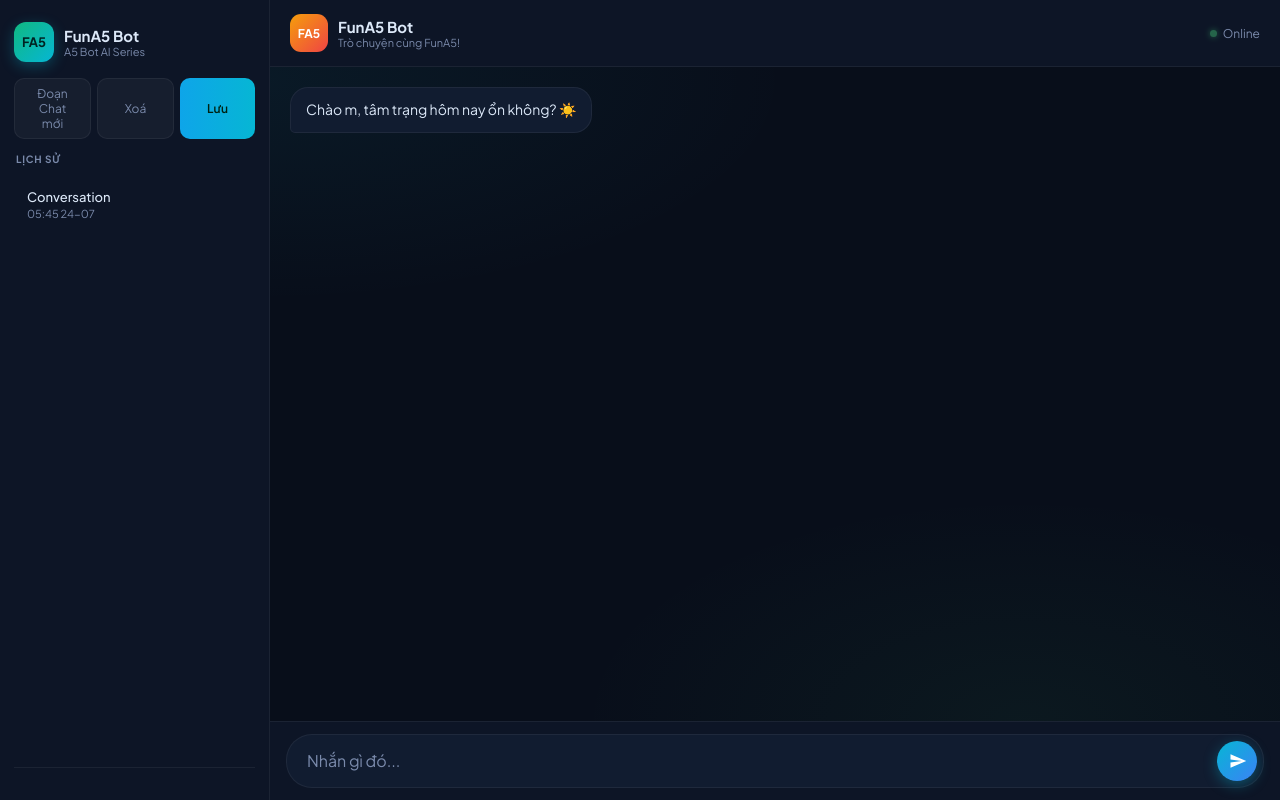
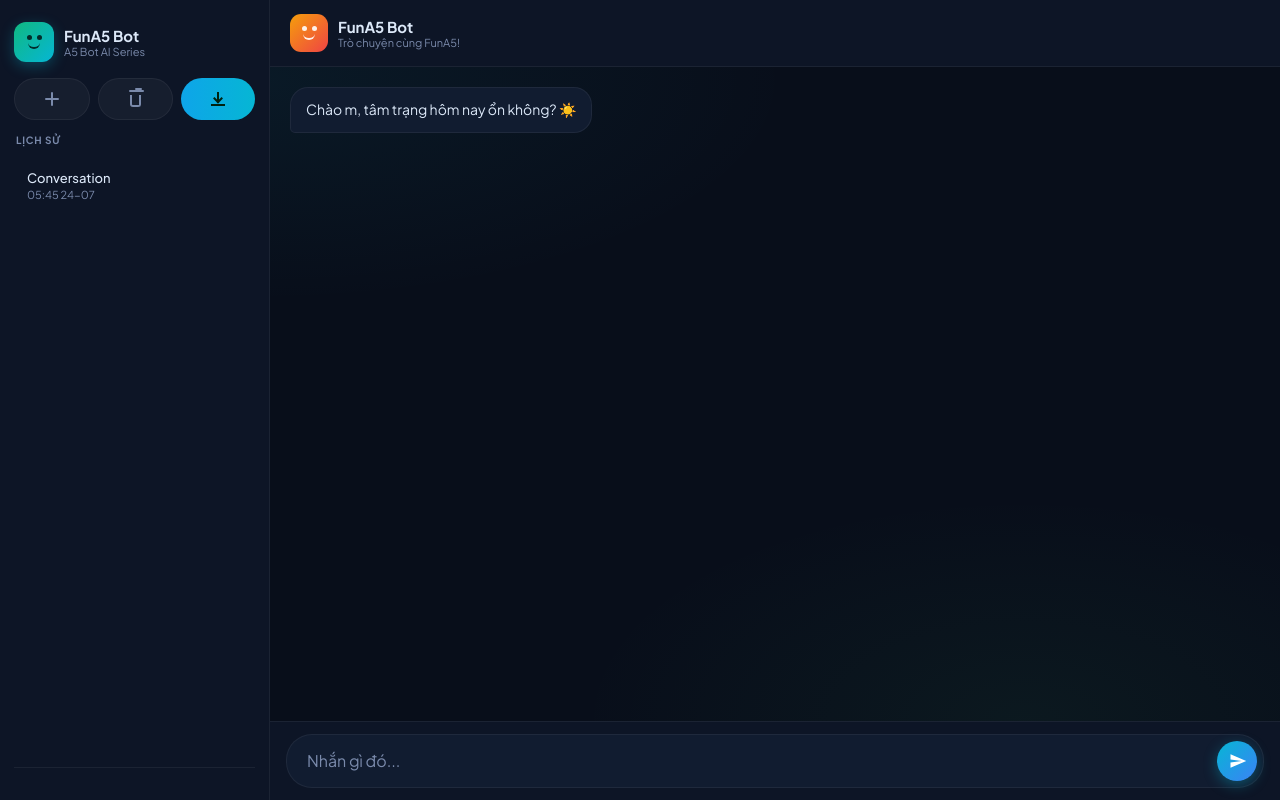
Before and after one commit to minhmeitv/FunA5-Bot-, a plain HTML site: page index.html in a window 1280 px wide. Drawn offline with Linux system fonts and the light colour scheme.

Commit message:
Add files via upload

```diff
--- a/index.html
+++ b/index.html
@@ -76,38 +76,105 @@ body {
   border-radius: 12px;
   background: linear-gradient(135deg, #10b981, #06b6d4);
   display: grid; place-items: center;
-  font-weight: 700; font-size: 13px;
-  color: #022;
   box-shadow: 0 4px 14px rgba(6,182,212,0.3);
   flex-shrink: 0;
+}
+/* Mặt bot vẽ thuần bằng CSS, dùng chung cho logo sidebar và avatar header */
+.bot-face { display: flex; flex-direction: column; align-items: center; gap: 3px; }
+.bot-eyes { display: flex; gap: 5px; }
+.bot-eye {
+  width: 5px; height: 5px;
+  border-radius: 50%;
+  background: rgba(2,20,20,0.85);
+}
+.bot-mouth {
+  width: 12px; height: 6px;
+  border-bottom: 2px solid rgba(2,20,20,0.85);
+  border-radius: 0 0 8px 8px;
 }
 .brand-info h1 { font-size: 15px; font-weight: 700; line-height: 1.2; }
 .brand-info p { font-size: 11px; color: var(--muted); }
 
 .sidebar-btns {
   display: flex;
-  gap: 6px;
+  gap: 8px;
 }
-.btn {
+/* Nút dạng viên thuốc (pill), chỉ dùng đồ hoạ CSS thay cho chữ */
+.icon-btn {
   background: rgba(255,255,255,0.04);
   border: 1px solid var(--border);
-  padding: 7px 12px;
-  border-radius: 10px;
+  height: 42px;
+  border-radius: 999px;
   color: var(--muted);
-  font-size: 12px;
   font-family: inherit;
   cursor: pointer;
   transition: all 0.15s;
   flex: 1;
+  display: flex;
+  align-items: center;
+  justify-content: center;
 }
-.btn:hover { background: rgba(255,255,255,0.08); color: var(--text); }
-.btn.primary {
+.icon-btn:hover { background: rgba(255,255,255,0.08); color: var(--text); transform: translateY(-1px); }
+.icon-btn:active { transform: translateY(0); }
+.icon-btn.primary {
   background: linear-gradient(90deg, #0ea5e9, #06b6d4);
   color: #021;
-  font-weight: 600;
   border: none;
 }
-.btn.primary:hover { opacity: 0.9; }
+.icon-btn.primary:hover { opacity: 0.9; }
+
+.icon-plus, .icon-trash, .icon-save { position: relative; width: 14px; height: 14px; }
+.icon-plus::before, .icon-plus::after {
+  content: '';
+  position: absolute;
+  background: currentColor;
+  border-radius: 2px;
+}
+.icon-plus::before { width: 14px; height: 2px; top: 6px; left: 0; }
+.icon-plus::after { width: 2px; height: 14px; top: 0; left: 6px; }
+
+.icon-trash {
+  width: 11px; height: 12px;
+  margin-top: 4px;
+  border: 2px solid currentColor;
+  border-top: none;
+  border-radius: 0 0 3px 3px;
+}
+.icon-trash::before {
+  content: '';
+  position: absolute;
+  top: -5px; left: -3px;
+  width: 15px; height: 2px;
+  background: currentColor;
+  border-radius: 2px;
+}
+.icon-trash::after {
+  content: '';
+  position: absolute;
+  top: -7px; left: 3px;
+  width: 7px; height: 2px;
+  background: currentColor;
+  border-radius: 2px;
+}
+
+.icon-save { width: 14px; height: 3px; border-bottom: 2px solid currentColor; margin-top: 11px; }
+.icon-save::before {
+  content: '';
+  position: absolute;
+  left: 50%; bottom: 3px;
+  width: 2px; height: 9px;
+  background: currentColor;
+  transform: translateX(-50%);
+}
+.icon-save::after {
+  content: '';
+  position: absolute;
+  left: 50%; bottom: 2px;
+  width: 7px; height: 7px;
+  border-right: 2px solid currentColor;
+  border-bottom: 2px solid currentColor;
+  transform: translateX(-50%) rotate(45deg);
+}
 
 .sidebar-label {
   font-size: 10px;
@@ -187,35 +254,22 @@ body {
   border-radius: 11px;
   background: linear-gradient(135deg, #f59e0b, #ef4444);
   display: grid; place-items: center;
-  font-weight: 700; font-size: 12px;
-  color: #fff;
 }
+.avatar .bot-eye { background: rgba(255,255,255,0.9); }
+.avatar .bot-mouth { border-bottom-color: rgba(255,255,255,0.9); }
 .title h2 { font-size: 15px; font-weight: 700; }
 .title p { font-size: 11px; color: var(--muted); }
 
-.status-dot {
+/* ========== MESSAGES ========== */
+.messages-shell {
+  position: relative;
+  flex: 1;
   display: flex;
-  align-items: center;
-  gap: 6px;
-  font-size: 12px;
-  color: var(--muted);
+  min-height: 0;
 }
-.status-dot::before {
-  content: '';
-  width: 7px; height: 7px;
-  border-radius: 50%;
-  background: #4ade80;
-  box-shadow: 0 0 6px #4ade80;
-  animation: pulse-dot 2s infinite;
-}
-@keyframes pulse-dot {
-  0%, 100% { opacity: 1; }
-  50% { opacity: 0.4; }
-}
-
-/* ========== MESSAGES ========== */
 .messages {
   flex: 1;
+  min-height: 0;
   overflow-y: auto;
   padding: 20px 20px 8px;
   display: flex;
@@ -226,6 +280,42 @@ body {
 .messages::-webkit-scrollbar { width: 4px; }
 .messages::-webkit-scrollbar-track { background: transparent; }
 .messages::-webkit-scrollbar-thumb { background: rgba(255,255,255,0.1); border-radius: 4px; }
+
+/* Nút mũi tên cuộn xuống cuối (vẽ hoàn toàn bằng CSS) */
+.scroll-bottom-btn {
+  position: absolute;
+  right: 18px;
+  bottom: 14px;
+  width: 38px; height: 38px;
+  border-radius: 50%;
+  background: var(--panel2);
+  border: 1px solid var(--border);
+  box-shadow: 0 6px 18px rgba(0,0,0,0.4);
+  display: flex;
+  align-items: center;
+  justify-content: center;
+  cursor: pointer;
+  opacity: 0;
+  visibility: hidden;
+  pointer-events: none;
+  transform: translateY(8px) scale(0.9);
+  transition: opacity 0.2s ease, transform 0.2s ease, visibility 0.2s, background 0.15s;
+  z-index: 5;
+}
+.scroll-bottom-btn.show {
+  opacity: 1;
+  visibility: visible;
+  pointer-events: auto;
+  transform: translateY(0) scale(1);
+}
+.scroll-bottom-btn:hover { background: rgba(255,255,255,0.1); }
+.scroll-bottom-btn:active { transform: scale(0.92); }
+.arrow-down-icon {
+  width: 9px; height: 9px;
+  border-right: 2px solid var(--text);
+  border-bottom: 2px solid var(--text);
+  transform: rotate(45deg) translate(-1px,-2px);
+}
 
 .msg {
   max-width: 72%;
@@ -418,7 +508,12 @@ body {
     <button class="sidebar-close" id="sidebarClose">✕ Đóng</button>
 
     <div class="brand">
-      <div class="logo">FA5</div>
+      <div class="logo">
+        <div class="bot-face">
+          <div class="bot-eyes"><span class="bot-eye"></span><span class="bot-eye"></span></div>
+          <div class="bot-mouth"></div>
+        </div>
+      </div>
       <div class="brand-info">
         <h1>FunA5 Bot</h1>
         <p>A5 Bot AI Series</p>
@@ -426,9 +521,9 @@ body {
     </div>
 
     <div class="sidebar-btns">
-      <button class="btn" id="newConvBtn">Đoạn Chat mới</button>
-      <button class="btn" id="clearBtn">Xoá</button>
-      <button class="btn primary" id="saveBtn">Lưu</button>
+      <button class="icon-btn" id="newConvBtn" title="Đoạn chat mới" aria-label="Đoạn chat mới"><span class="icon-plus"></span></button>
+      <button class="icon-btn" id="clearBtn" title="Xoá lịch sử" aria-label="Xoá lịch sử"><span class="icon-trash"></span></button>
+      <button class="icon-btn primary" id="saveBtn" title="Lưu cuộc trò chuyện" aria-label="Lưu cuộc trò chuyện"><span class="icon-save"></span></button>
     </div>
 
     <div class="sidebar-label">Lịch sử</div>
@@ -443,17 +538,26 @@ body {
     <div class="header">
       <div class="header-left">
         <button class="menu-btn" id="menuBtn">☰</button>
-        <div class="avatar">FA5</div>
+        <div class="avatar">
+          <div class="bot-face">
+            <div class="bot-eyes"><span class="bot-eye"></span><span class="bot-eye"></span></div>
+            <div class="bot-mouth"></div>
+          </div>
+        </div>
         <div class="title">
           <h2>FunA5 Bot</h2>
           <p>Trò chuyện cùng FunA5!</p>
         </div>
       </div>
-      <div class="status-dot">Online</div>
     </div>
 
     <!-- Messages -->
-    <div class="messages" id="messages" aria-live="polite"></div>
+    <div class="messages-shell">
+      <div class="messages" id="messages" aria-live="polite"></div>
+      <button class="scroll-bottom-btn" id="scrollBottomBtn" title="Xuống cuối" aria-label="Cuộn xuống tin nhắn mới nhất">
+        <span class="arrow-down-icon"></span>
+      </button>
+    </div>
 
     <!-- Input -->
     <div class="input-wrap">
@@ -664,6 +768,7 @@ const sidebar = document.getElementById('sidebar');
 const overlay = document.getElementById('overlay');
 const menuBtn = document.getElementById('menuBtn');
 const sidebarClose = document.getElementById('sidebarClose');
+const scrollBtn = document.getElementById('scrollBottomBtn');
 
 // Sidebar toggle
 function openSidebar() {
@@ -709,6 +814,17 @@ function appendBubble(role, text, animate = true) {
 function scrollBottom() {
   msgsEl.scrollTop = msgsEl.scrollHeight;
 }
+
+// Hiện nút mũi tên khi người dùng cuộn lên đọc lại tin nhắn cũ,
+// tự ẩn đi khi đã ở cuối khung chat.
+function isNearBottom(threshold = 60) {
+  return msgsEl.scrollHeight - msgsEl.scrollTop - msgsEl.clientHeight < threshold;
+}
+function updateScrollBtn() {
+  scrollBtn.classList.toggle('show', !isNearBottom());
+}
+msgsEl.addEventListener('scroll', updateScrollBtn);
+scrollBtn.addEventListener('click', scrollBottom);
 
 function esc(s) {
   return s.replace(/&/g,'&amp;').replace(/</g,'&lt;').replace(/>/g,'&gt;');
@@ -864,6 +980,7 @@ document.getElementById('saveBtn').addEventListener('click', () => {
 renderHistory();
 renderMessages();
 startGreeting();
+updateScrollBtn();
 </script>
 </body>
 </html>
```
